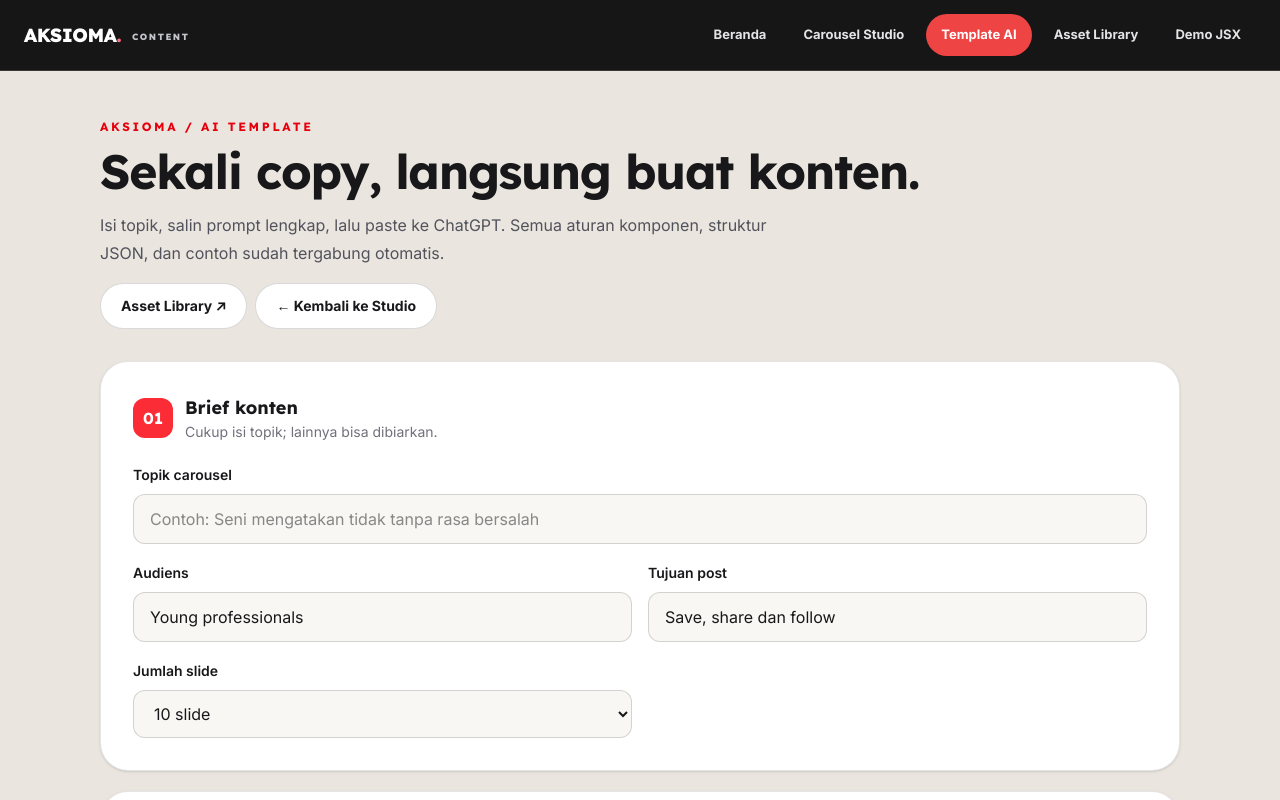
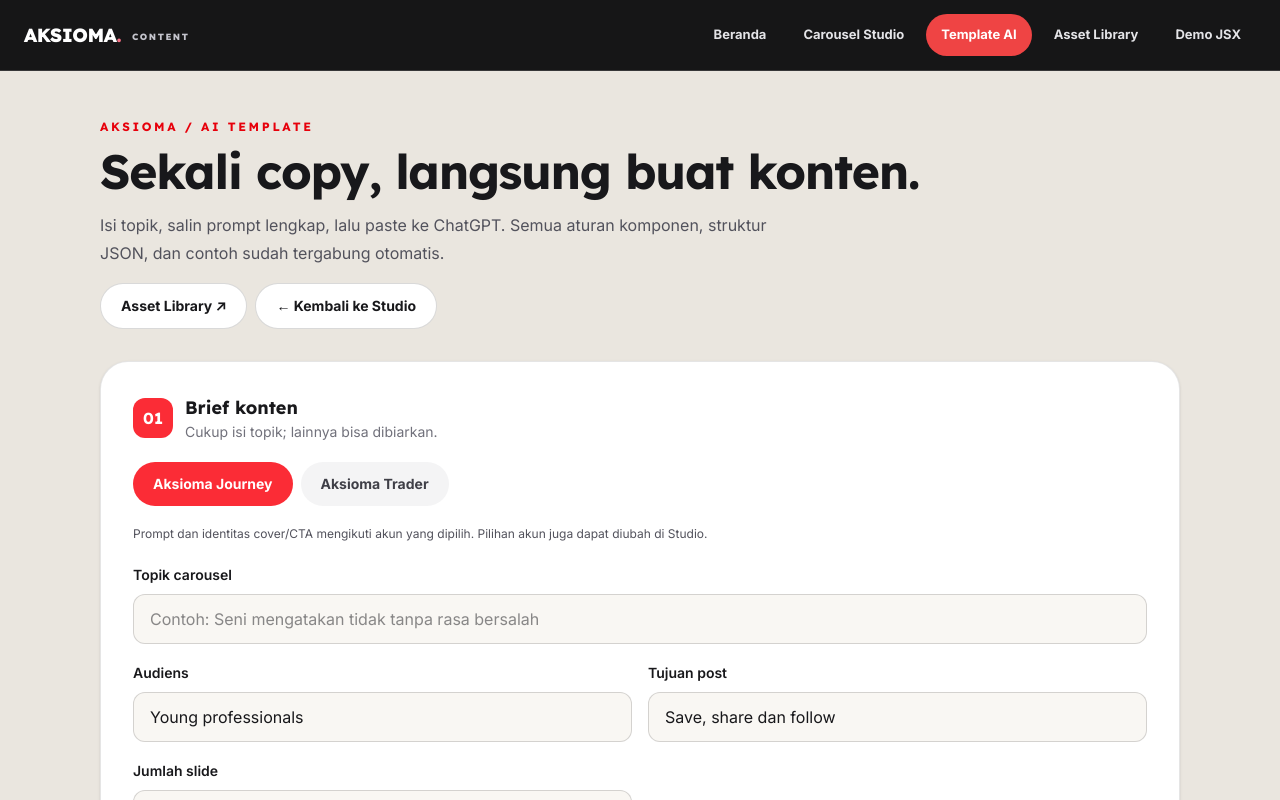
Before and after one commit to winaldomanurung/aksioma-content, a Next.js app: page /studio/template in a window 1280 px wide. Shown: the top 800 px of the page. Built offline with nearby package versions, Linux system fonts and the light colour scheme.

Commit message:
feat: choose Journey or Trader in AI prompt builder

```diff
--- a/components/studio/AITemplateClient.jsx
+++ b/components/studio/AITemplateClient.jsx
@@ -7,14 +7,15 @@
 
 export default function AITemplateClient(){
   const [topic,setTopic]=useState("");
+  const [account,setAccount]=useState("journey");
   const [audience,setAudience]=useState("Young professionals");
   const [objective,setObjective]=useState("Save, share dan follow");
   const [slides,setSlides]=useState(10);
   const [feedback,setFeedback]=useState("");
   const [tab,setTab]=useState("prompt");
   const textRef=useRef(null);
-  const prompt=makeAiPrompt({topic,audience,objective,slides});
-  const content=tab==="prompt"?prompt:starterJson;
+  const prompt=makeAiPrompt({topic,audience,objective,slides,account});
+  const content=tab==="prompt"?prompt:JSON.stringify({...JSON.parse(starterJson),meta:{...JSON.parse(starterJson).meta,account}},null,2);
 
   async function copy(value){
     try{
@@ -49,6 +50,13 @@
             <span className="font-display flex h-10 w-10 items-center justify-center rounded-xl bg-red-500 font-bold text-white">01</span>
             <div><h2 className="font-display text-lg font-bold">Brief konten</h2><p className="text-sm text-zinc-500">Cukup isi topik; lainnya bisa dibiarkan.</p></div>
           </div>
+          <div className="mb-5 flex flex-wrap gap-2">
+            {["journey","trader"].map(value=><button key={value} type="button" aria-pressed={account===value} onClick={()=>setAccount(value)}
+              className={["rounded-full px-5 py-3 text-sm font-bold",account===value?(value==="trader"?"bg-blue-800 text-white":"bg-red-500 text-white"):"bg-zinc-100 text-zinc-700"].join(" ")}>
+              Aksioma {value==="trader"?"Trader":"Journey"}
+            </button>)}
+          </div>
+          <p className="mb-5 text-xs text-zinc-600">Prompt dan identitas cover/CTA mengikuti akun yang dipilih. Pilihan akun juga dapat diubah di Studio.</p>
           <div className="grid gap-4 sm:grid-cols-2">
             <label className="sm:col-span-2">
               <span className="text-sm font-semibold">Topik carousel</span>
```
